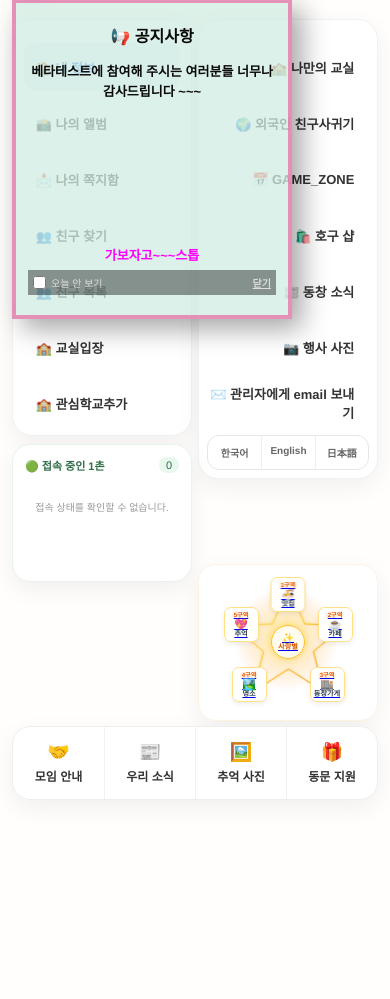
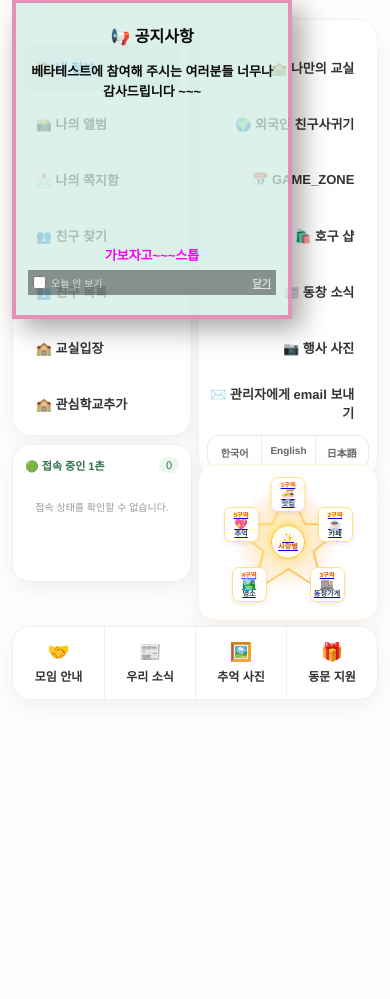
Before and after one commit to zzz4060785-boop/mbox, a Flask app: page /main-album in a window 390 px wide. Shown: the part 51-1050 px from the top of the page. Run offline with Flask 3, Linux system fonts and the light colour scheme; the visitor is signed in with stand-in values (Sample User, id 1); data that the repository does not hold is empty.

Commit message:
Fix: Move star box up to top 515px right under language selector box on mobile

```diff
--- a/pybo/static/css/bottom_box.css
+++ b/pybo/static/css/bottom_box.css
@@ -70,6 +70,6 @@
 
 @media (max-width: 768px), (hover: none) and (pointer: coarse) {
   .album-page > .bottom-box {
-    top: 765px !important;
+    top: 665px !important;
   }
 }
--- a/pybo/static/css/main_album.css
+++ b/pybo/static/css/main_album.css
@@ -62,7 +62,7 @@ body.main-album-body {
   }
 
   .star-sidebar-box {
-    top: 615px !important;
+    top: 515px !important;
   }
 }
 
--- a/pybo/templates/main_album.html
+++ b/pybo/templates/main_album.html
@@ -3,15 +3,15 @@ block body_class %}main-album-body{% endblock %} {% block container_class
 %}main-album-container{% endblock %} {% block stylesheet %}
 <link
   rel="stylesheet"
-  href="{{ url_for('static', filename='css/main_album.css', v='20260807-star-v10') }}"
+  href="{{ url_for('static', filename='css/main_album.css', v='20260807-star-v11') }}"
 />
 <link
   rel="stylesheet"
-  href="{{ url_for('static', filename='css/main_album_right.css', v='20260807-star-v10') }}"
+  href="{{ url_for('static', filename='css/main_album_right.css', v='20260807-star-v11') }}"
 />
 <link
   rel="stylesheet"
-  href="{{ url_for('static', filename='css/bottom_box.css', v='20260807-star-v10') }}"
+  href="{{ url_for('static', filename='css/bottom_box.css', v='20260807-star-v11') }}"
 />
 {% endblock %} {% block content %}
 <div class="album-page">
```
